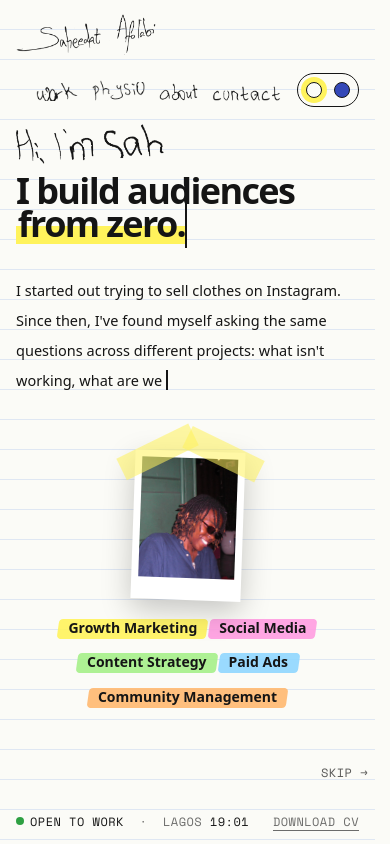
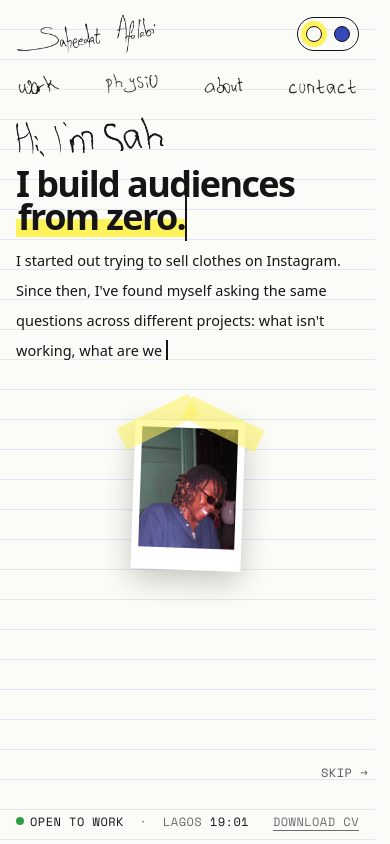
Before and after one commit to Saheedatt/Afolabi, a React (Vite) app: page / in a window 390 px wide. Built offline with nearby package versions, Linux system fonts and the light colour scheme.

Commit message:
Tidy the phone layout: two-row navbar, Home ends on the photo, quieter lines on inner pages

```diff
--- a/src/styles/about.css
+++ b/src/styles/about.css
@@ -171,7 +171,6 @@ button.bit::after {
 .skills li {
   padding: 9px 0;
   font-size: 16px;
-  border-bottom: 1.5px dashed color-mix(in srgb, var(--ink) 30%, transparent);
 }
 
 .tools {
@@ -181,10 +180,9 @@ button.bit::after {
 }
 .tools th,
 .tools td {
-  padding: 14px 0;
+  padding: 12px 0;
   text-align: left;
   vertical-align: top;
-  border-bottom: 1.5px dashed color-mix(in srgb, var(--ink) 30%, transparent);
 }
 .tools thead th {
   padding-top: 0;
@@ -511,6 +509,7 @@ button.bit::after {
   .tools td {
     display: block;
     padding-top: 0;
+    padding-bottom: 20px;
   }
   .panel {
     align-items: flex-end;
--- a/src/styles/home.css
+++ b/src/styles/home.css
@@ -244,6 +244,14 @@ body.is-home {
 
 /* phone: still one screen */
 @media (max-width: 820px) {
+  /* phones: never cut anything off; on a tall enough screen it still fits without scrolling */
+  body.is-home {
+    overflow: auto;
+  }
+  .home {
+    height: auto;
+    min-height: 100dvh;
+  }
   .home,
   [data-palette="shirt"] .home {
     padding: 0 16px 12px;
@@ -308,7 +316,7 @@ body.is-home {
     transform: rotate(-1deg);
   }
   .home-roles {
-    display: flex;
+    display: none;
     flex-wrap: wrap;
     justify-content: center;
     gap: 8px 10px;
--- a/src/styles/theme.css
+++ b/src/styles/theme.css
@@ -10,6 +10,7 @@
   /* Paper: black marker on notebook paper, with highlighter pens */
   --bg: #fbfbf7;
   --ruled: #dfe7f3;
+  --ruled-soft: #eaeff7; /* inner pages: the notebook lines stay in the background */
   --margin: #f2b8b8;
   --ink: #151515;
   --ink-60: rgba(21, 21, 21, 0.62);
@@ -88,7 +89,8 @@ body {
   font-family: var(--sans);
 }
 
-/* every page on paper is a ruled notebook page with a red margin line; blue has the weave */
+/* every page on paper is a ruled notebook page with a red margin line; blue has the weave.
+   Inner pages use fainter rules so the content reads first; Home keeps the full-strength page. */
 [data-palette="marker"] body {
   background-image:
     linear-gradient(
@@ -97,7 +99,7 @@ body {
       var(--margin) calc(var(--margin-x) - 1px) var(--margin-x),
       transparent var(--margin-x)
     ),
-    repeating-linear-gradient(transparent 0 33px, var(--ruled) 33px 34px);
+    repeating-linear-gradient(transparent 0 33px, var(--ruled-soft) 33px 34px);
 }
 [data-palette="shirt"] body {
   background-image:
@@ -126,7 +128,7 @@ body {
     background-image: repeating-linear-gradient(transparent 0 29px, var(--ruled) 29px 30px);
   }
   [data-palette="marker"] body:not(.is-home) {
-    background-image: repeating-linear-gradient(transparent 0 29px, var(--ruled) 29px 30px);
+    background-image: repeating-linear-gradient(transparent 0 29px, var(--ruled-soft) 29px 30px);
   }
 }
 
@@ -280,8 +282,28 @@ body {
     padding-left: 16px;
   }
   .topbar {
-    flex-wrap: wrap;
-    row-gap: 10px;
+    display: grid;
+    grid-template-columns: 1fr auto;
+    grid-template-areas:
+      "logo mode"
+      "nav nav";
+    align-items: center;
+    row-gap: 12px;
+  }
+  .topbar-logo {
+    grid-area: logo;
+  }
+  .topbar-right {
+    display: contents;
+  }
+  .topbar-nav {
+    grid-area: nav;
+  }
+  .topbar-nav ul {
+    justify-content: space-between;
+  }
+  .mode {
+    grid-area: mode;
   }
   .topbar-logo .hw {
     width: 140px;
```
